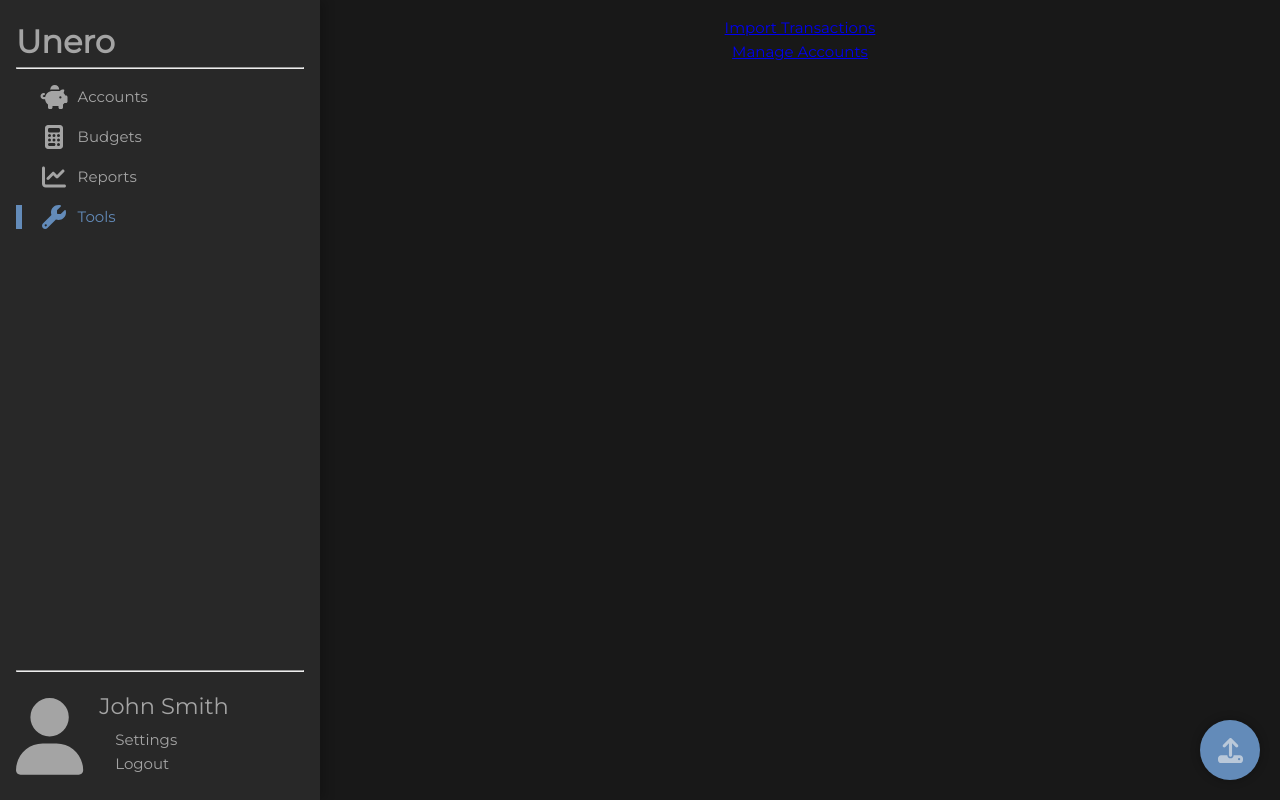
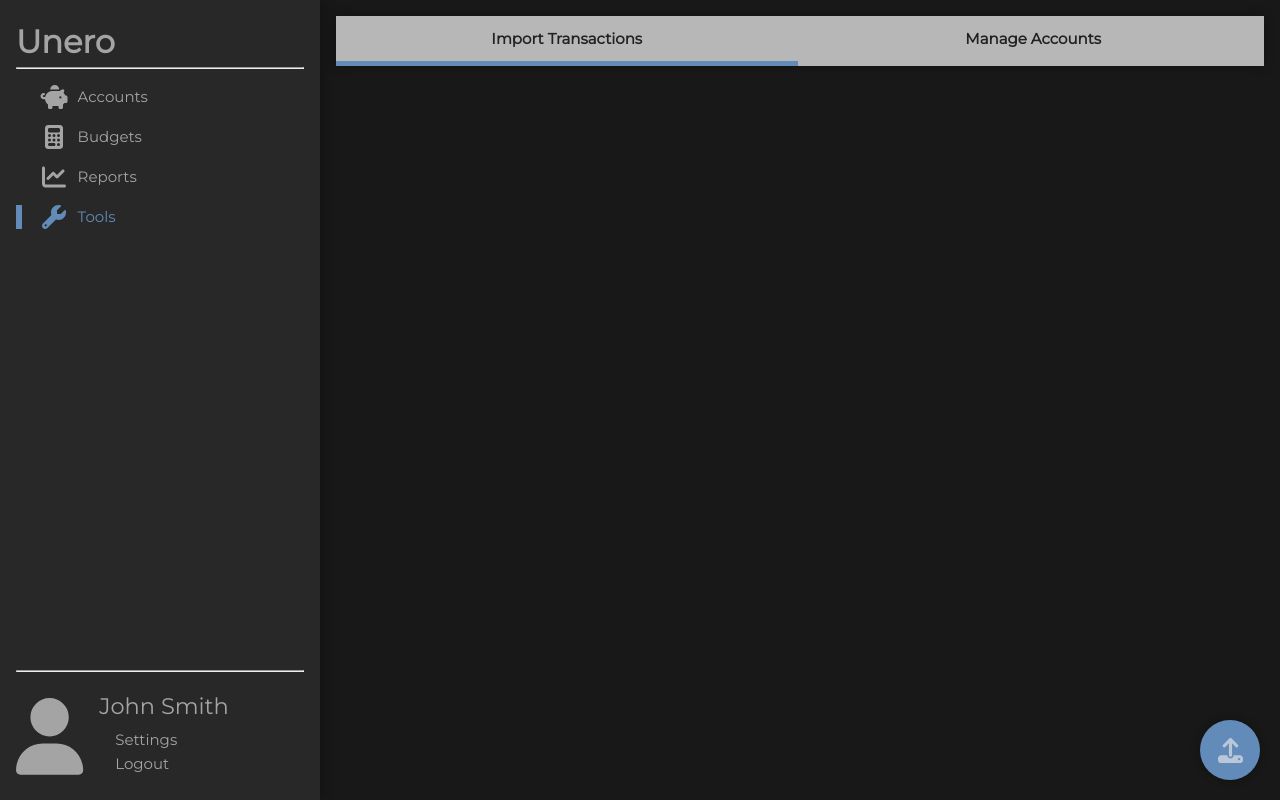
Before and after one commit to pawlh/dime, a Vue app: page /tools/import in a window 1280 px wide. Built offline with nearby package versions, Linux system fonts and the light colour scheme.

Commit message:
add horizontal bar navigation

```diff
--- a/src/assets/base.less
+++ b/src/assets/base.less
@@ -7,6 +7,7 @@
   --vt-c-black: #181818;
   --vt-c-black-soft: #222222;
   --vt-c-black-mute: #282828;
+  --c-black-lightest: #b7b7b7;
 
   --vt-c-indigo: #2c3e50;
 
@@ -42,6 +43,7 @@
   --color-background: var(--vt-c-black);
   --color-background-soft: var(--vt-c-black-soft);
   --color-background-mute: var(--vt-c-black-mute);
+  --color-background-lightest: var(--c-black-lightest);
 
   --color-border: var(--vt-c-divider-dark-2);
   --color-border-hover: var(--vt-c-divider-dark-1);
--- a/src/views/Tools.vue
+++ b/src/views/Tools.vue
@@ -1,21 +1,88 @@
 <script setup>
+import {useRoute} from "vue-router";
+
+const route = useRoute();
 </script>
 
 <template>
   <div class="tools">
     <div class="options">
-      <router-link to="/tools/import">Import Transactions</router-link>
-      <router-link to="/tools/accounts">Manage Accounts</router-link>
+      <div class="nav-option" :class="{selected: route.name === 'import'}">
+        <router-link :to="{name: 'import'}">Import Transactions</router-link>
+      </div>
+      <div class="nav-option" :class="{selected: route.name === 'accounts'}">
+        <router-link :to="{name: 'accounts'}">Manage Accounts</router-link>
+      </div>
     </div>
-    <router-view></router-view>
+    <router-view class="content"></router-view>
   </div>
 </template>
 
 <style lang="less" scoped>
+@import "@/assets/mixins.less";
+
+.tools {
+  background-color: var(--color-background-soft);
+  box-shadow: 0 0 10px rgba(0, 0, 0, 0.3);
+}
+
 .options {
+  background-color: var(--color-background-lightest);
+
+  //align-items: center;
+
+
+  @media @md-desktop {
+    width: 100%;
+    min-height: 50px;
+
+    display: flex;
+
+    flex-direction: row;
+    justify-content: space-evenly;
+    column-gap: 5px;
+
+  }
+}
+
+.nav-option {
+  width: 100%;
+  //height: 100%;
+  text-align: center;
+
+
   display: flex;
-  flex-direction: column;
   align-items: center;
+
+  & > a {
+    color: var(--color-background-soft);
+    flex-grow: 1;
+
+    font-weight: bold;
+
+    &:hover {
+      background-color: unset;
+    }
+  }
+
+  border-bottom: 5px solid transparent;
+
+  transition: border-bottom-color 0.2s ease-in;
+}
+
+//.nav-option > a {
+//  color: var(--color-background-soft);
+//}
+
+.selected {
+  border-bottom: 5px solid var(--color-accent);
+}
+
+.content {
+}
+
+a:link, a:visited, a:hover, a:active {
+  text-decoration: none;
 }
 
 </style>
```
